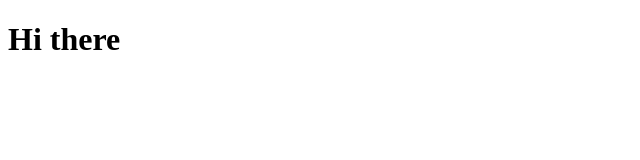
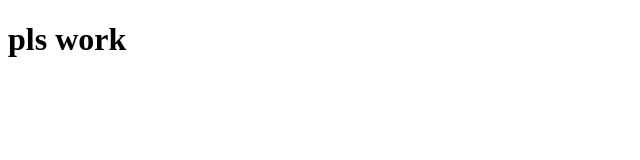
Before and after one commit to Sovereign49/portfolio-svelte, a Svelte app: page / in a window 1280 px wide. Shown: the top 160 px of the page, without its empty margins (0-640 px from the left). Built offline with nearby package versions, Linux system fonts and the light colour scheme.

Commit message:
pls finally work

```diff
--- a/src/App.svelte
+++ b/src/App.svelte
@@ -1 +1 @@
-<h1>Hi there</h1>
+<h1>pls work</h1>
```
